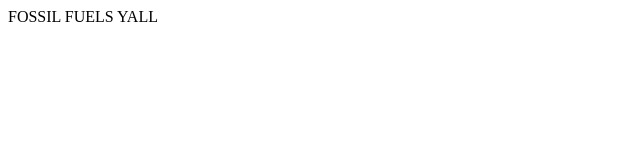
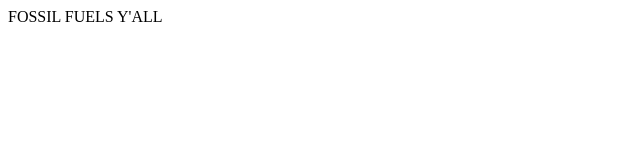
Before and after one commit to fossilfuels/fossilfuels.github.io, a plain HTML site: page index.html in a window 1280 px wide. Shown: the full height of the page, 0-640 px from the left. Drawn offline with Linux system fonts and the light colour scheme.

Commit message:
Update index.html

```diff
--- a/index.html
+++ b/index.html
@@ -1,5 +1,5 @@
 <html>
 
-FOSSIL FUELS YALL
+FOSSIL FUELS Y'ALL
 
 </html>
```
